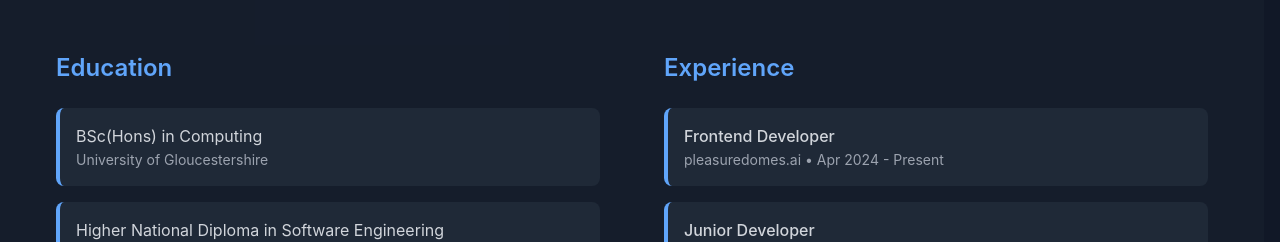
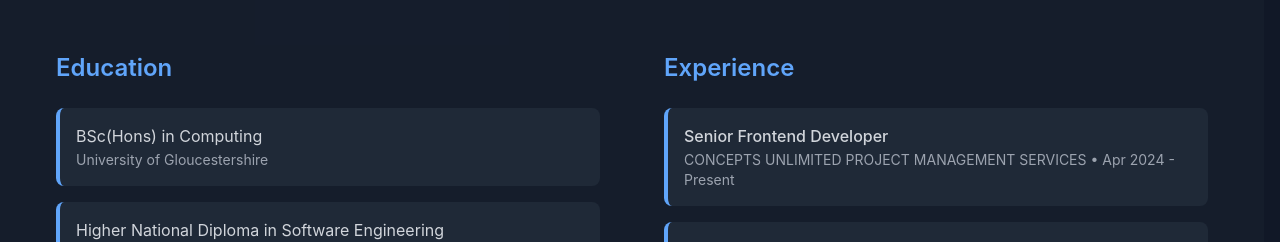
Before and after one commit to khant21699/Ts-Portfolio, a React (Vite) app: page / in a window 1280 px wide. Shown: the part 1480-1722 px from the top of the page. Built offline with nearby package versions, Linux system fonts and the light colour scheme.

Commit message:
About me update

```diff
--- a/src/sections/About.tsx
+++ b/src/sections/About.tsx
@@ -135,9 +135,12 @@ export default function About({ setCurrentPage }: Props) {
             </h3>
             <div className="space-y-4">
               <div className="p-4 bg-gray-800 rounded-lg border-l-4 border-blue-400">
-                <p className="text-gray-300 font-medium">Frontend Developer</p>
+                <p className="text-gray-300 font-medium">
+                  Senior Frontend Developer
+                </p>
                 <p className="text-sm text-gray-400">
-                  pleasuredomes.ai • Apr 2024 - Present
+                  CONCEPTS UNLIMITED PROJECT MANAGEMENT SERVICES • Apr 2024 -
+                  Present
                 </p>
               </div>
               <div className="p-4 bg-gray-800 rounded-lg border-l-4 border-blue-400">
```
